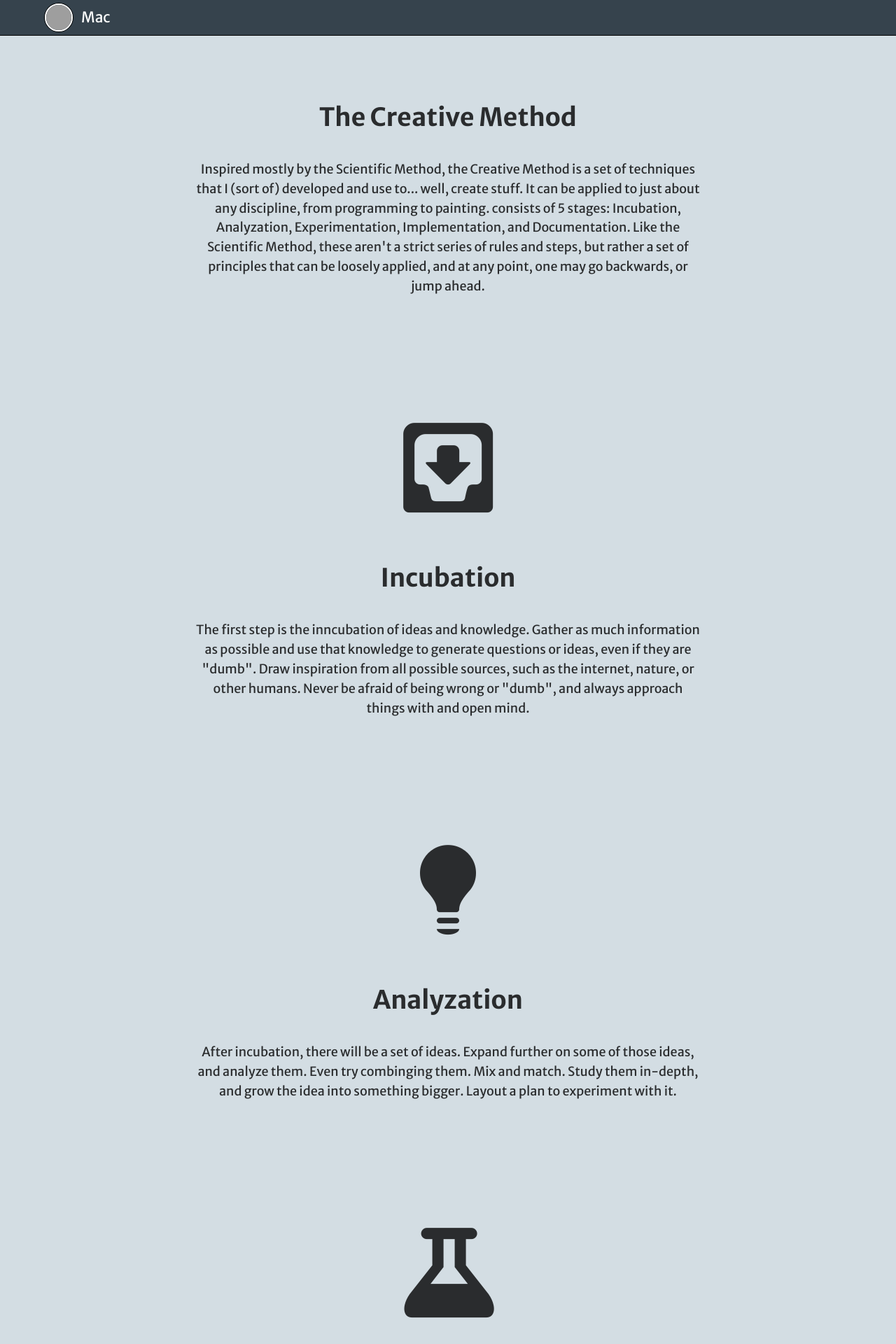
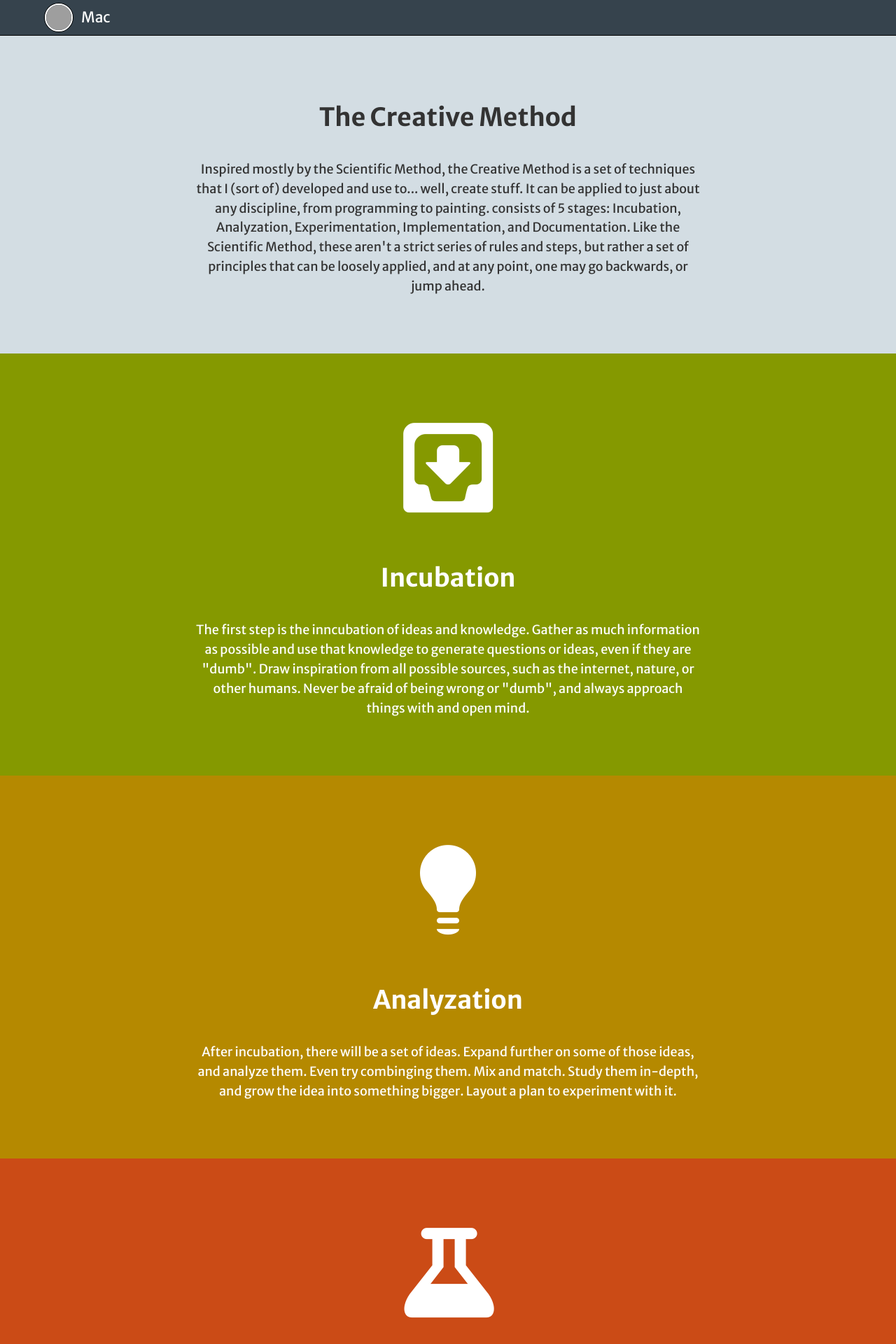
Before and after one commit to macrman/binarymac, a Django app: template binarymac/templates/creative_method.html in a window 1280 px wide. Shown: the top 1920 px of the page at 70% size. Run offline with Django 3.2, Linux system fonts and the light colour scheme; the template is opened without the code that fills it, so the values that code supplies are empty; some libraries are stand-ins or nearby versions; grey boxes are pictures that could not be loaded.

Commit message:
added some color to creative method

```diff
--- a/binarymac/static/css/style.css
+++ b/binarymac/static/css/style.css
@@ -395,6 +395,35 @@ a {
 
 .creative_method {
     text-align: center;
+    color: #fff;
+}
+
+.creative_intro {
+    color: #333;
+}
+
+.incubation {
+    background: #859900;
+}
+
+.analyzation {
+    background: #B58900;
+}
+
+.experimentation {
+    background: #CB4B16;
+}
+
+.implementation {
+    background: #DC322F;
+}
+
+.documentation {
+    background: #D33682;
+}
+
+.continuous {
+    color: #333;
 }
 
 .big_icon, .stage_stuff {
--- a/binarymac/templates/creative_method.html
+++ b/binarymac/templates/creative_method.html
@@ -3,7 +3,7 @@
 
 {% block main %}
 <div class="creative_method">
-<section class="block clearfix">
+<section class="block clearfix creative_intro">
     <div class="wrap720 inner">
         <h1>The Creative Method</h1>
         <p>Inspired mostly by the Scientific Method, the Creative Method is a
@@ -16,7 +16,7 @@
         </p>
     </div>
 </section>
-<section class="block clearfix">
+<section class="block clearfix incubation">
     <div class="inner wrap720">
         <div class="big_icon icon-inbox inner"></div>
         <div class="stage_stuff inner">
@@ -30,7 +30,7 @@
         </div>
     </div>
 </section>
-<section class="block clearfix">
+<section class="block clearfix analyzation">
     <div class="inner wrap720">
         <div class="big_icon icon-lightbulb inner"></div>
         <div class="stage_stuff inner">
@@ -43,7 +43,7 @@
         </div>
     </div>
 </section>
-<section class="block clearfix">
+<section class="block clearfix experimentation">
     <div class="inner wrap720">
         <div class="big_icon icon-flaskfull inner"></div>
         <div class="stage_stuff inner">
@@ -56,7 +56,7 @@
         </div>
     </div>
 </section>
-<section class="block clearfix">
+<section class="block clearfix implementation">
     <div class="inner wrap720">
         <div class="big_icon icon-rocket inner"></div>
         <div class="stage_stuff inner">
@@ -69,7 +69,7 @@
         </div>
     </div>
 </section>
-<section class="block clearfix inner">
+<section class="block clearfix inner documentation">
     <div class="inner wrap720 inner">
         <div class="big_icon icon-document"></div>
         <div class="stage_stuff">
@@ -82,9 +82,9 @@
         </div>
     </div>
 </section>
-<section class="block clearfix">
+<section class="block clearfix continuous">
     <div class="wrap720  stage_stuff">
-        <h1>Continous Creation</h1>
+        <h1>Continuous Creation</h1>
         <p>
             Repeat. The Creative Method never stops.
         </p>
```
